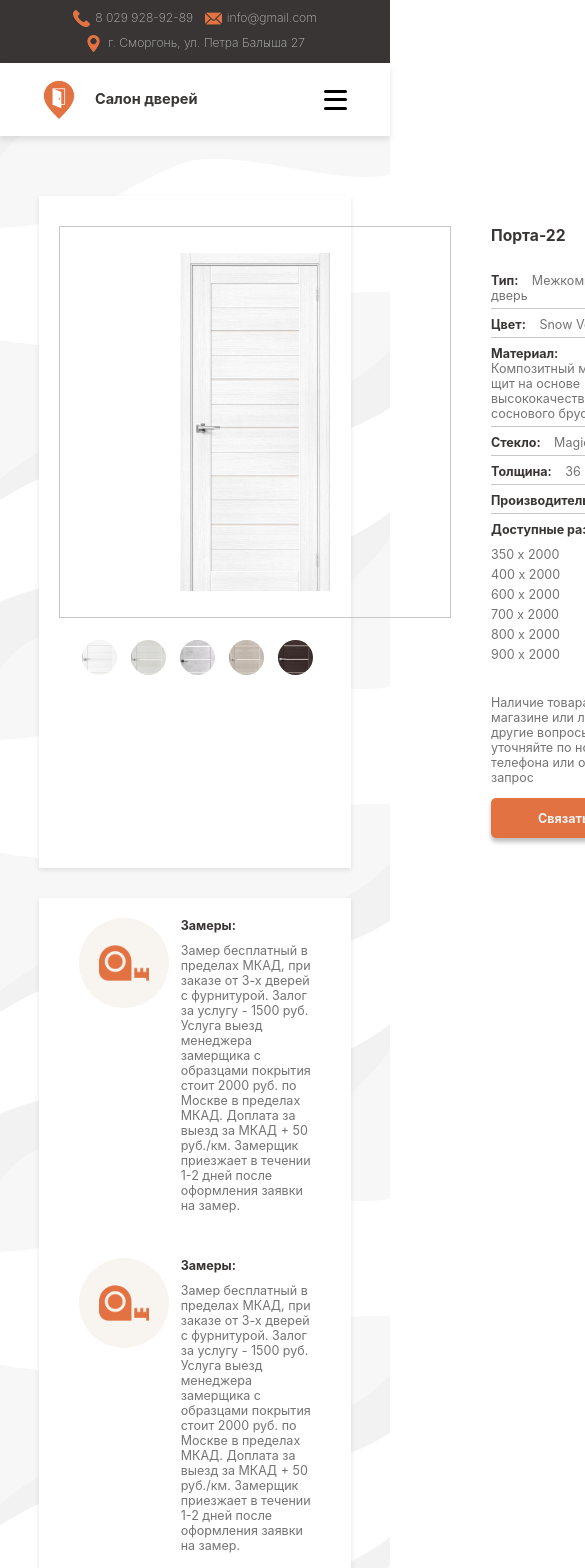
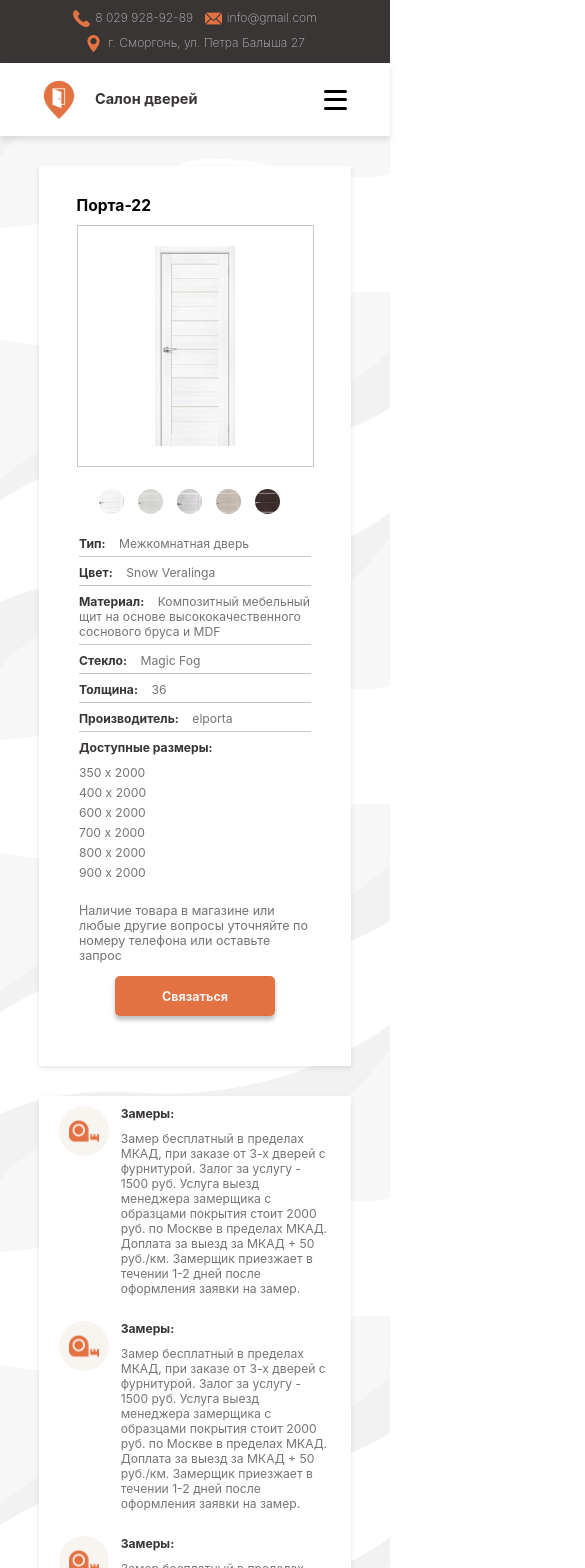
Before and after one commit to WebSVA/Project_Salon_dverey, a React (Create React App) app: page /catalog/1 in a window 390 px wide. Shown: the top 1568 px of the page, 585 px wide, since content can reach past the window. Built offline with nearby package versions, Linux system fonts and the light colour scheme.

Commit message:
adaptiv single product page

```diff
--- a/src/components/catalog/SingleProduct.js
+++ b/src/components/catalog/SingleProduct.js
@@ -40,8 +40,12 @@ function SingleProduct() {
             {product ? (
                 <div className="single-container-info">
                     <div className="product-information-container">
+
                         <div className="product-img-container">
                             {/* Большая картинка */}
+                            <div className="single-product-info-name-adapt">
+                        <h1>{product.name}</h1>
+                    </div>
                             <div className="select-img-product-container">
                                 {selectedImages.length > 1 ? (
                                     <div className="combined-img-container">
--- a/src/styles/catalog/singleProduct.css
+++ b/src/styles/catalog/singleProduct.css
@@ -6,6 +6,9 @@
     justify-content: center;
     width: 100%;
     margin-top: 60px;
+}
+.single-product-info-name-adapt > h1{
+    display: none;
 }
 .product-information-container{
     width: 80%;
@@ -47,8 +50,7 @@
 }
 .select-img-product {
     width: 150px; /* Большая картинка */
-
-    height: auto;
+    height: 300px;
 }
 
 .other-img-container {
@@ -174,3 +176,96 @@
     font: 400 calc(12px + 2 * (100vw / 1440)) Inter, sans-serif;
     color: #747474;
 }
+
+@media (max-width: 960px) {
+    .other-img-container{
+        width: 250px;
+    }
+    .select-img-product-container{
+        height: 250px;
+        width: 250px;
+    }
+    .select-img-product{
+        width: 100px;
+        height: 200px;
+    }
+}
+
+@media (max-width: 680px) {
+    .single-product-info-name-adapt > h1{
+        display: flex;
+        font: 700 calc(14px + 6 * (100vw / 1440)) Inter, sans-serif;
+        margin-bottom: 10px;
+    }
+
+    .product-information-container > .product-img-container{
+        align-items: start;
+    }
+    .single-product-info-container > h1{
+       display: none;
+    }
+    .product-information-container {
+      display: flex;
+      justify-content: center;
+      gap: 0px;
+    }
+    .single-product-info-container{
+        margin: 20px 40px;
+    }
+    .text-description-to-button {
+        margin-top: 10px;
+    }
+    .single-product-info-container > .button-container {
+        display: flex;
+        justify-content: center;
+    }
+    .services-text-container > h3{
+        font-size: calc(12px + (2 + 2 * 0.7)*((100vw - 320px)) / 1440);
+    }
+    .services-text-container > p{
+        font-size: calc(12px + (2 + 2 * 0.7)*((100vw - 320px)) / 1440);
+    }
+    .single-product-info-container > h1{
+        font-size: calc(12px + (2 + 2 * 0.7)*((100vw - 320px)) / 1440);
+    }
+    .info-item > p > span {
+        font-size: calc(12px + (2 + 2 * 0.7)*((100vw - 320px)) / 1440);
+    }
+    .info-item > p {
+        font-size: calc(12px + (2 + 2 * 0.7)*((100vw - 320px)) / 1440);
+    }
+    .size-info-container > h3{
+        font-size: calc(12px + (2 + 2 * 0.7)*((100vw - 320px)) / 1440);
+    }
+    .size-info > ul > li{
+        font-size: calc(12px + (2 + 2 * 0.7)*((100vw - 320px)) / 1440);
+    }
+    .single-services-info {
+        margin: 10px 20px;
+    }
+    .services-img-cotainer{
+        padding: 10px;
+        height: 30px;
+        width: 30px;
+    }
+
+    .other-img-container{
+        width: 50vw;
+    }
+    .select-img-product-container{
+        height: 40%;
+        width: 50vw;
+    }
+    .select-img-product{
+        width: 80px;
+
+    }
+    .circle-container{
+        width: 25px;
+        height: 25px;
+    }
+
+    .single-container-info {
+        margin-top: 30px;
+    }
+}
```
Also changed, not shown: src/data/data.json.
